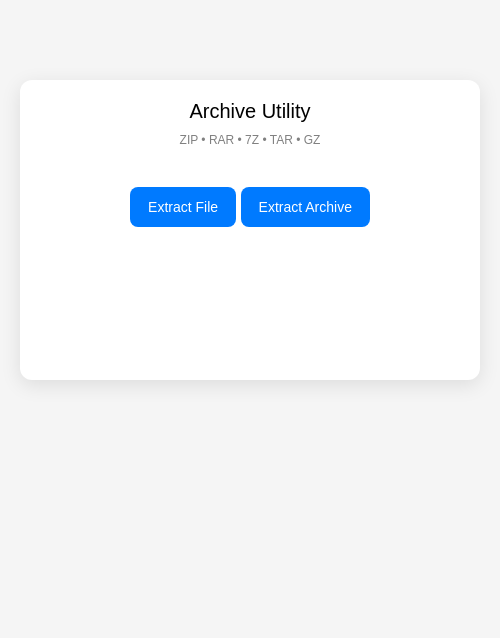
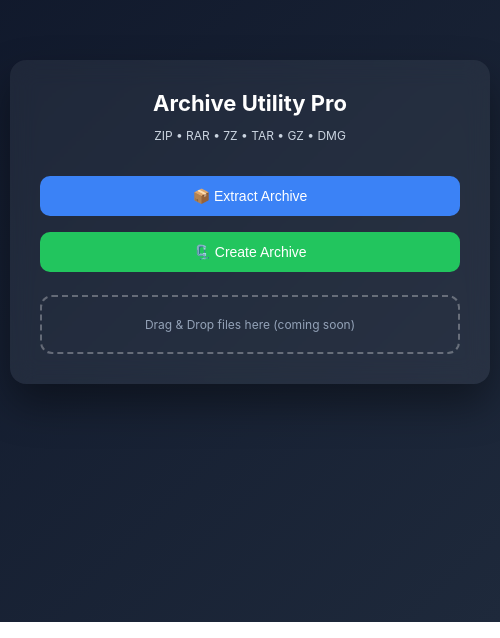
Before and after one commit to MJMahedi/UNZIPbyMJ, an Electron app: page index.html in a window 500 px wide. Shown: the part 178-816 px from the top of the page. Drawn offline with Linux system fonts and the light colour scheme.

Commit message:
layout change, now i can create , extract file also

```diff
--- a/index.html
+++ b/index.html
@@ -1,62 +1,98 @@
 <!DOCTYPE html>
 <html>
 <head>
-  <title>Archive Utility</title>
+  <title>Archive Utility Pro</title>
+
   <style>
     body {
-      font-family: Arial;
-      background: #f5f5f5;
+      margin: 0;
+      font-family: -apple-system, BlinkMacSystemFont, "Segoe UI";
+      background: linear-gradient(135deg, #0f172a, #1e293b);
       display: flex;
       justify-content: center;
       align-items: center;
       height: 100vh;
+      color: white;
     }
 
     .box {
       width: 420px;
-      height: 260px;
-      background: white;
-      border-radius: 12px;
-      padding: 20px;
+      padding: 30px;
+      background: rgba(255,255,255,0.06);
+      border-radius: 16px;
+      backdrop-filter: blur(12px);
+      box-shadow: 0 20px 40px rgba(0,0,0,0.4);
       text-align: center;
-      box-shadow: 0 5px 20px rgba(0,0,0,0.1);
     }
 
-    button {
-      margin-top: 40px;
-      padding: 12px 18px;
+    h1 {
+      margin: 0;
+      font-size: 22px;
+    }
+
+    p {
+      color: #cbd5e1;
+      font-size: 12px;
+      margin-bottom: 25px;
+    }
+
+    .btn {
+      width: 100%;
+      padding: 12px;
+      margin: 8px 0;
       border: none;
-      background: #007aff;
-      color: white;
-      border-radius: 8px;
+      border-radius: 10px;
       cursor: pointer;
       font-size: 14px;
+      font-weight: 500;
+      transition: 0.2s;
     }
 
-    button:hover {
-      background: #005fd1;
+    .extract {
+      background: #3b82f6;
+      color: white;
     }
 
-    .title {
-      font-size: 20px;
-      margin-bottom: 10px;
+    .extract:hover {
+      background: #2563eb;
     }
 
-    .sub {
-      color: gray;
+    .create {
+      background: #22c55e;
+      color: white;
+    }
+
+    .create:hover {
+      background: #16a34a;
+    }
+
+    .drag {
+      margin-top: 15px;
+      padding: 20px;
+      border: 2px dashed rgba(255,255,255,0.3);
+      border-radius: 12px;
       font-size: 12px;
+      color: #94a3b8;
     }
   </style>
 </head>
 
 <body>
   <div class="box">
-    <div class="title">Archive Utility</div>
-    <div class="sub">ZIP • RAR • 7Z • TAR • GZ</div>
-<button onclick="extract()">Extract File</button>
-    <button onclick="extract()">
-      Extract Archive
+    <h1>Archive Utility Pro</h1>
+    <p>ZIP • RAR • 7Z • TAR • GZ • DMG</p>
+
+    <button class="btn extract" onclick="extract()">
+      📦 Extract Archive
     </button>
+
+    <button class="btn create" onclick="createArchive()">
+      🗜️ Create Archive
+    </button>
+
+    <div class="drag">
+      Drag & Drop files here (coming soon)
+    </div>
   </div>
 
   <script src="renderer.js"></script>
--- a/preload.js
+++ b/preload.js
@@ -1,5 +1,6 @@
 const { contextBridge, ipcRenderer } = require('electron');
 
 contextBridge.exposeInMainWorld('api', {
-  extractArchive: () => ipcRenderer.invoke('extract-archive')
+  extractArchive: () => ipcRenderer.invoke('extract-archive'),
+  createArchive: () => ipcRenderer.invoke('create-archive')
 });
--- a/renderer.js
+++ b/renderer.js
@@ -2,15 +2,26 @@ async function extract() {
   try {
     const res = await window.api.extractArchive();
 
-    if (!res) return;
-
-    if (res.type === 'docx') {
-      alert(res.message);
-      return;
+    if (res?.success) {
+      alert("✅ Extract Done!");
+    } else {
+      alert("❌ " + (res?.error || "Failed"));
     }
-
-    alert(`Extracted successfully!\nFolder: ${res.folder}`);
   } catch (err) {
-    alert('Error: ' + err.message);
+    alert(err.message);
   }
 }
+
+async function createArchive() {
+  try {
+    const res = await window.api.createArchive();
+
+    if (res?.success) {
+      alert("✅ Archive Created!");
+    } else {
+      alert("❌ " + (res?.error || "Failed"));
+    }
+  } catch (err) {
+    alert(err.message);
+  }
+}
```
Also changed, not shown: main.js (+30 -22 lines), services/archiver.js (+40 -9 lines).
